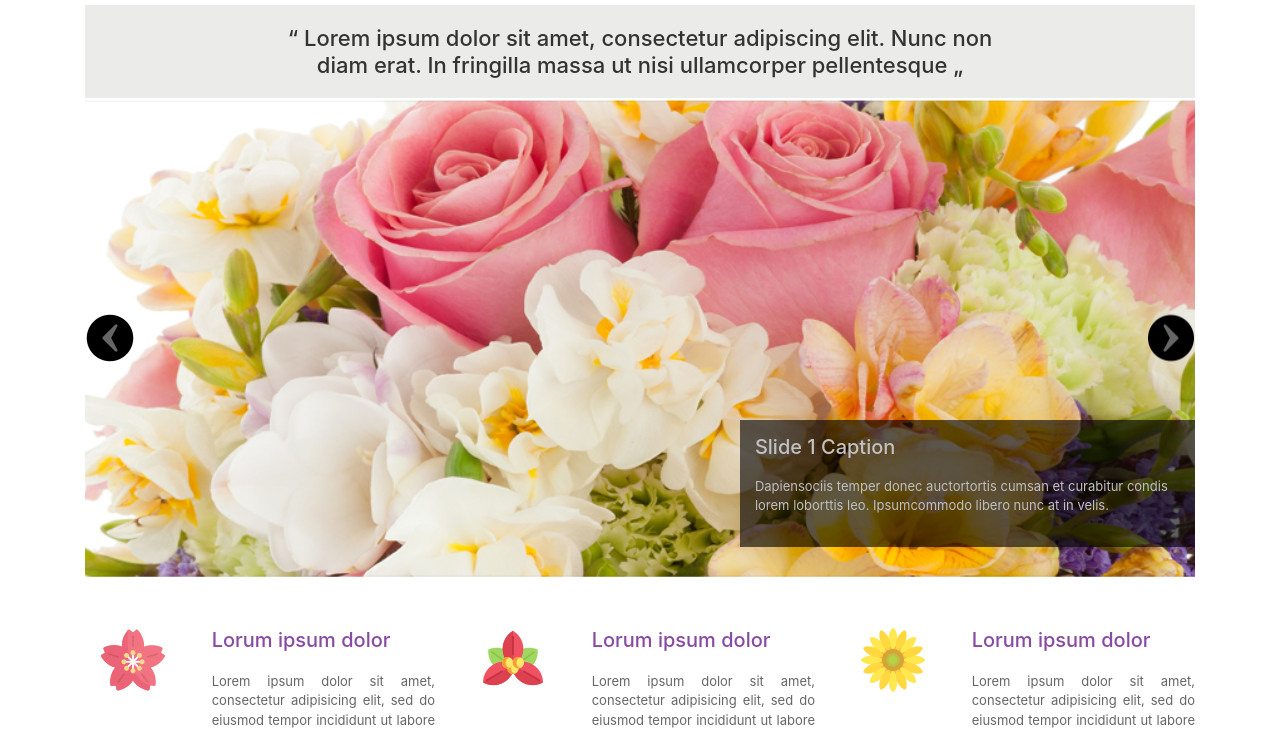
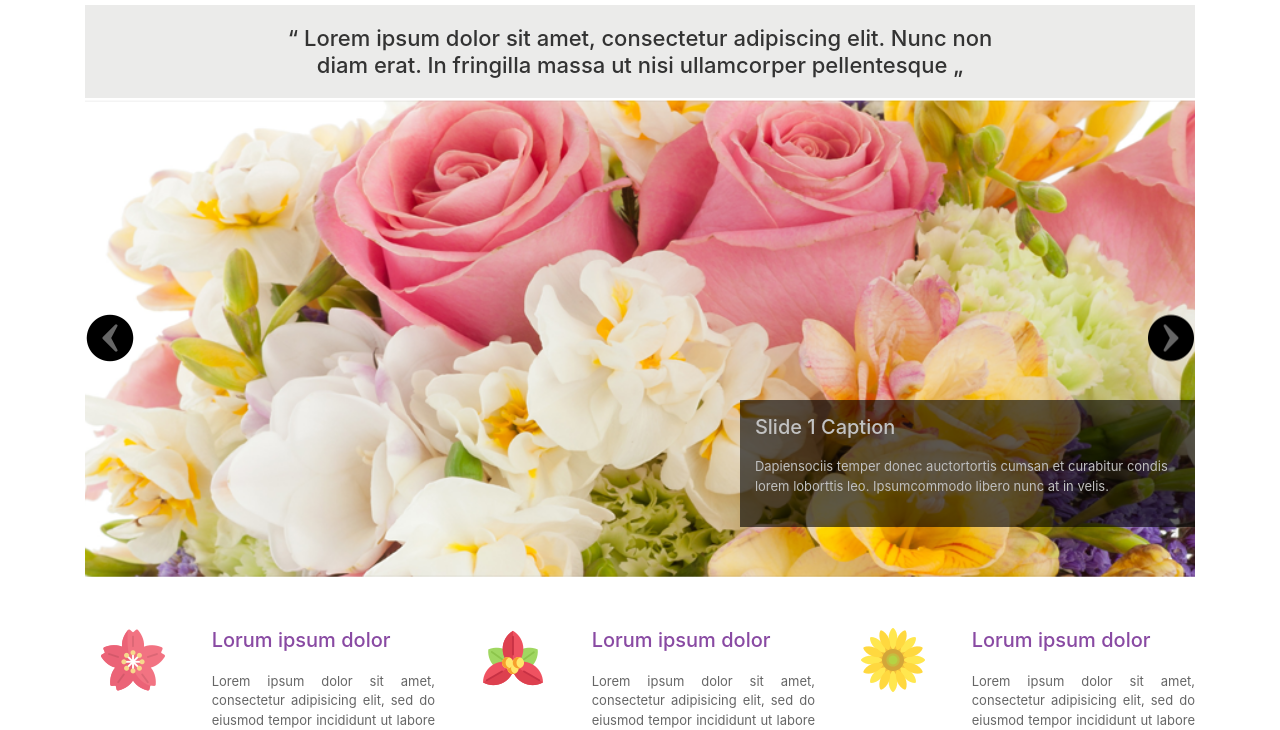
Before and after one commit to md-abdulla/demo1, a plain HTML site: page index.htm in a window 1280 px wide. Shown: the part 78-808 px from the top of the page. Drawn offline with nearby package versions, Linux system fonts and the light colour scheme.

Commit message:
Update style.css

```diff
--- a/css/style.css
+++ b/css/style.css
@@ -61,7 +61,7 @@ body {
     background: #0000009c;
     color: #fff;
     position: absolute;
-    top: 67%;
+    top: 63%;
     left: 59%;
     padding: 15px;
     transform: translate(0%, 0%);
```
